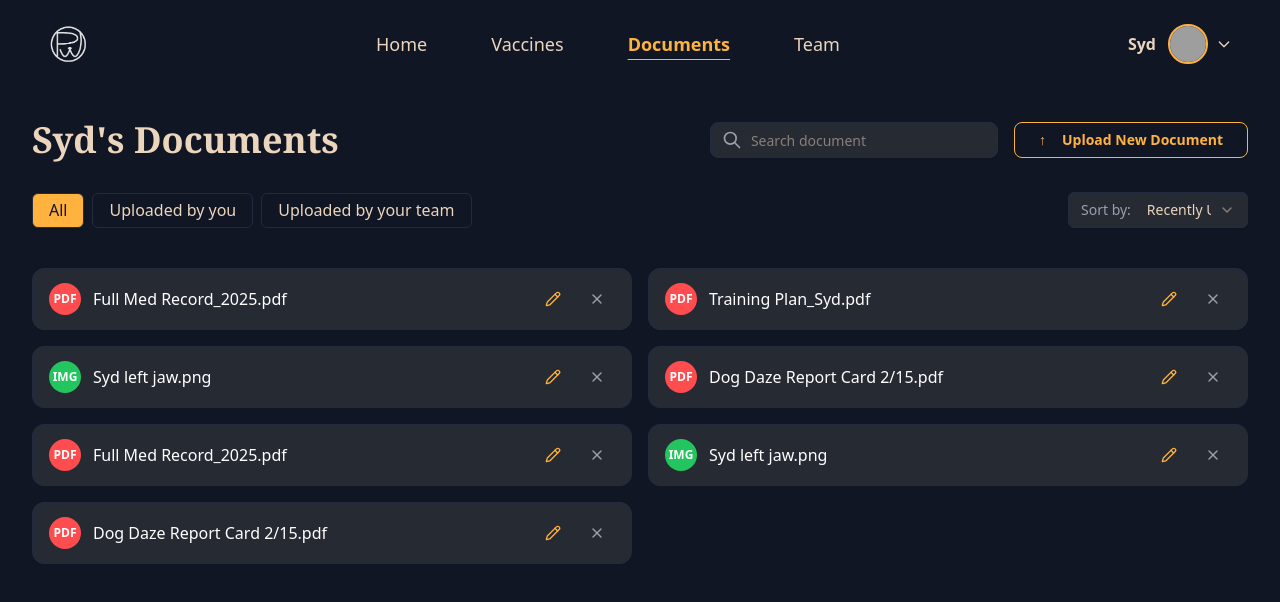
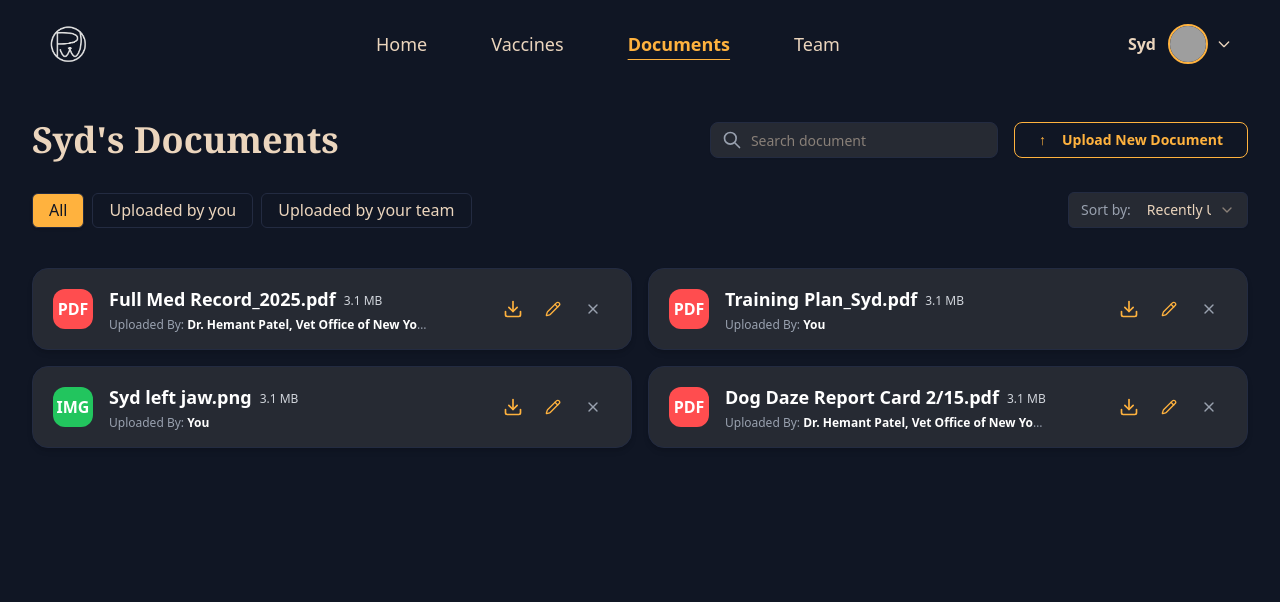
Before and after one commit to Pranshuoza/PetWell-Frontend, a React (Vite) app: page /documents in a window 1280 px wide. Shown: the top 602 px of the page. Built offline with nearby package versions, Linux system fonts and the light colour scheme; grey boxes are pictures that could not be loaded.

Commit message:
document edit

```diff
--- a/src/Components/Document/DocumentInfo.tsx
+++ b/src/Components/Document/DocumentInfo.tsx
@@ -1,19 +1,31 @@
 import React, { useState } from "react";
 import RenameDocumentModal from "./RenameDocumentModal";
 import DeleteDocumentModal from "./DeleteDocumentModal";
-import { Pencil, X as LucideX } from "lucide-react";
+import { Pencil, X as LucideX, Download } from "lucide-react";
 import { Button } from "../ui/button";
 
 interface DocumentBoxProps {
   name: string;
   type: "pdf" | "img";
+  size: number; // in bytes
+  uploader: string; // e.g. "Dr. Hemant Patel, Vet Office of New York" or "You"
+  downloadUrl: string;
   onEdit?: (newName: string) => void;
   onDelete?: () => void;
+}
+
+function formatSize(bytes: number) {
+  if (bytes >= 1024 * 1024) return `${(bytes / (1024 * 1024)).toFixed(1)} MB`;
+  if (bytes >= 1024) return `${(bytes / 1024).toFixed(1)} KB`;
+  return `${bytes} B`;
 }
 
 const DocumentBox: React.FC<DocumentBoxProps> = ({
   name,
   type,
+  size,
+  uploader,
+  downloadUrl,
   onEdit,
   onDelete,
 }) => {
@@ -34,41 +46,63 @@ const DocumentBox: React.FC<DocumentBoxProps> = ({
 
   return (
     <>
-      <div className="flex items-center bg-[var(--color-card)] rounded-xl px-4 py-3 border border-[var(--color-border)]">
+      <div className="flex flex-col sm:flex-row items-center bg-[var(--color-card)] rounded-2xl px-5 py-4 border border-[var(--color-border)] shadow-md gap-3 sm:gap-0">
         <div
-          className={`w-8 h-8 flex items-center justify-center rounded-full mr-3 font-bold text-xs ${
+          className={`w-10 h-10 flex items-center justify-center rounded-xl mr-4 font-bold text-xs shrink-0 ${
             type === "pdf"
               ? "bg-[var(--color-danger)]"
               : "bg-[var(--color-success)]"
           }`}
         >
           {type === "pdf" ? (
-            <span className="text-[var(--color-white)]">PDF</span>
+            <span className="text-[var(--color-white)] text-base">PDF</span>
           ) : (
-            <span className="text-[var(--color-white)]">IMG</span>
+            <span className="text-[var(--color-white)] text-base">IMG</span>
           )}
         </div>
-        <span className="flex-1 truncate text-base font-medium text-[var(--color-white)]">
+        <div className="flex-1 min-w-0 flex flex-col gap-0.5">
+          <span className="truncate text-lg font-semibold text-[var(--color-white)]">
             {docName}
+            <span className="ml-2 text-xs text-gray-300 font-normal align-middle">
+              {formatSize(size)}
             </span>
+          </span>
+          <span className="text-xs text-gray-400 font-normal truncate max-w-xs mt-0.5">
+            Uploaded By:{" "}
+            <span className="font-semibold text-white">{uploader}</span>
+          </span>
+        </div>
+        <div className="flex items-center gap-1 ml-2">
+          <a
+            href={downloadUrl}
+            download
+            className="text-[var(--color-primary)] hover:text-[var(--color-accent-hover)] p-2 rounded-lg"
+            aria-label="Download Document"
+            title="Download"
+          >
+            <Download size={20} />
+          </a>
           <Button
             variant="ghost"
             size="icon"
-          className="ml-2 text-[var(--color-primary)] hover:text-[var(--color-accent-hover)]"
+            className="text-[var(--color-primary)] hover:text-[var(--color-accent-hover)]"
             onClick={() => setShowRename(true)}
             aria-label="Edit Document"
+            title="Rename"
           >
             <Pencil size={18} />
           </Button>
           <Button
             variant="ghost"
             size="icon"
-          className="ml-2 text-gray-400 hover:text-[var(--color-danger)]"
+            className="text-gray-400 hover:text-[var(--color-danger)]"
             onClick={() => setShowDelete(true)}
             aria-label="Delete Document"
+            title="Delete"
           >
             <LucideX size={20} />
           </Button>
+        </div>
       </div>
       <RenameDocumentModal
         open={showRename}
--- a/src/Pages/PetParentDocumentPage/DocumentPage.tsx
+++ b/src/Pages/PetParentDocumentPage/DocumentPage.tsx
@@ -1,4 +1,4 @@
-import React from "react";
+import React, { useState } from "react";
 import { useNavigate } from "react-router-dom";
 import Navbar from "../../Components/Layout/Navbar";
 import { Input } from "../../Components/ui/input";
@@ -17,19 +17,55 @@ import {
   TabsContent,
 } from "../../Components/ui/tabs";
 import DocumentInfo from "../../Components/Document/DocumentInfo";
+import DeleteDocumentModal from "../../Components/Document/DeleteDocumentModal";
 
-const documents = [
-  { name: "Full Med Record_2025.pdf", size: "3.2 MB", type: "pdf" },
-  { name: "Training Plan_Syd.pdf", size: "3.2 MB", type: "pdf" },
-  { name: "Syd left jaw.png", size: "3.2 MB", type: "img" },
-  { name: "Dog Daze Report Card 2/15.pdf", size: "3.2 MB", type: "pdf" },
-  { name: "Full Med Record_2025.pdf", size: "3.2 MB", type: "pdf" },
-  { name: "Syd left jaw.png", size: "3.2 MB", type: "img" },
-  { name: "Dog Daze Report Card 2/15.pdf", size: "3.2 MB", type: "pdf" },
+const initialDocuments = [
+  {
+    name: "Full Med Record_2025.pdf",
+    size: 3200000, // 3.2 MB in bytes
+    type: "pdf",
+    uploader: "Dr. Hemant Patel, Vet Office of New York",
+    downloadUrl: "/docs/FullMedRecord_2025.pdf",
+  },
+  {
+    name: "Training Plan_Syd.pdf",
+    size: 3200000,
+    type: "pdf",
+    uploader: "You",
+    downloadUrl: "/docs/TrainingPlan_Syd.pdf",
+  },
+  {
+    name: "Syd left jaw.png",
+    size: 3200000,
+    type: "img",
+    uploader: "You",
+    downloadUrl: "/docs/SydLeftJaw.png",
+  },
+  {
+    name: "Dog Daze Report Card 2/15.pdf",
+    size: 3200000,
+    type: "pdf",
+    uploader: "Dr. Hemant Patel, Vet Office of New York",
+    downloadUrl: "/docs/DogDazeReportCard_2_15.pdf",
+  },
+  // ...add more as needed
 ];
 
 const DocumentPage: React.FC = () => {
   const navigate = useNavigate();
+  const [documents, setDocuments] = useState(initialDocuments);
+  const [deleteIdx, setDeleteIdx] = useState<number | null>(null);
+
+  const handleDelete = (idx: number) => {
+    setDeleteIdx(idx);
+  };
+
+  const confirmDelete = () => {
+    if (deleteIdx !== null) {
+      setDocuments((docs) => docs.filter((_, i) => i !== deleteIdx));
+      setDeleteIdx(null);
+    }
+  };
 
   return (
     <div className="min-h-screen w-full bg-[var(--color-background)] text-[var(--color-text)] font-sans">
@@ -114,39 +150,63 @@ const DocumentPage: React.FC = () => {
                   key={idx}
                   name={doc.name}
                   type={doc.type as "pdf" | "img"}
+                  size={doc.size}
+                  uploader={doc.uploader}
+                  downloadUrl={doc.downloadUrl}
                   onEdit={() => {}}
-                  onDelete={() => {}}
+                  onDelete={() => handleDelete(idx)}
                 />
               ))}
             </div>
           </TabsContent>
           <TabsContent value="user" className="mt-0">
             <div className="grid grid-cols-1 md:grid-cols-2 gap-4">
-              {documents.map((doc, idx) => (
+              {documents
+                .map((doc, idx) => ({ ...doc, idx }))
+                .filter((doc) => doc.uploader === "You")
+                .map((doc) => (
                   <DocumentInfo
-                  key={idx}
+                    key={doc.idx}
                     name={doc.name}
                     type={doc.type as "pdf" | "img"}
+                    size={doc.size}
+                    uploader={doc.uploader}
+                    downloadUrl={doc.downloadUrl}
                     onEdit={() => {}}
-                  onDelete={() => {}}
+                    onDelete={() => handleDelete(doc.idx)}
                   />
                 ))}
             </div>
           </TabsContent>
           <TabsContent value="team" className="mt-0">
             <div className="grid grid-cols-1 md:grid-cols-2 gap-4">
-              {documents.map((doc, idx) => (
+              {documents
+                .map((doc, idx) => ({ ...doc, idx }))
+                .filter((doc) => doc.uploader !== "You")
+                .map((doc) => (
                   <DocumentInfo
-                  key={idx}
+                    key={doc.idx}
                     name={doc.name}
                     type={doc.type as "pdf" | "img"}
+                    size={doc.size}
+                    uploader={doc.uploader}
+                    downloadUrl={doc.downloadUrl}
                     onEdit={() => {}}
-                  onDelete={() => {}}
+                    onDelete={() => handleDelete(doc.idx)}
                   />
                 ))}
             </div>
           </TabsContent>
         </Tabs>
+        {/* Delete Modal */}
+        {deleteIdx !== null && (
+          <DeleteDocumentModal
+            open={true}
+            documentName={documents[deleteIdx].name}
+            onClose={() => setDeleteIdx(null)}
+            onDelete={confirmDelete}
+          />
+        )}
       </div>
     </div>
   );
```
Also changed, not shown: src/Components/Vaccine/AddVaccine.tsx (+149 -41 lines). Lines whose indentation alone changed are shown as unchanged.
